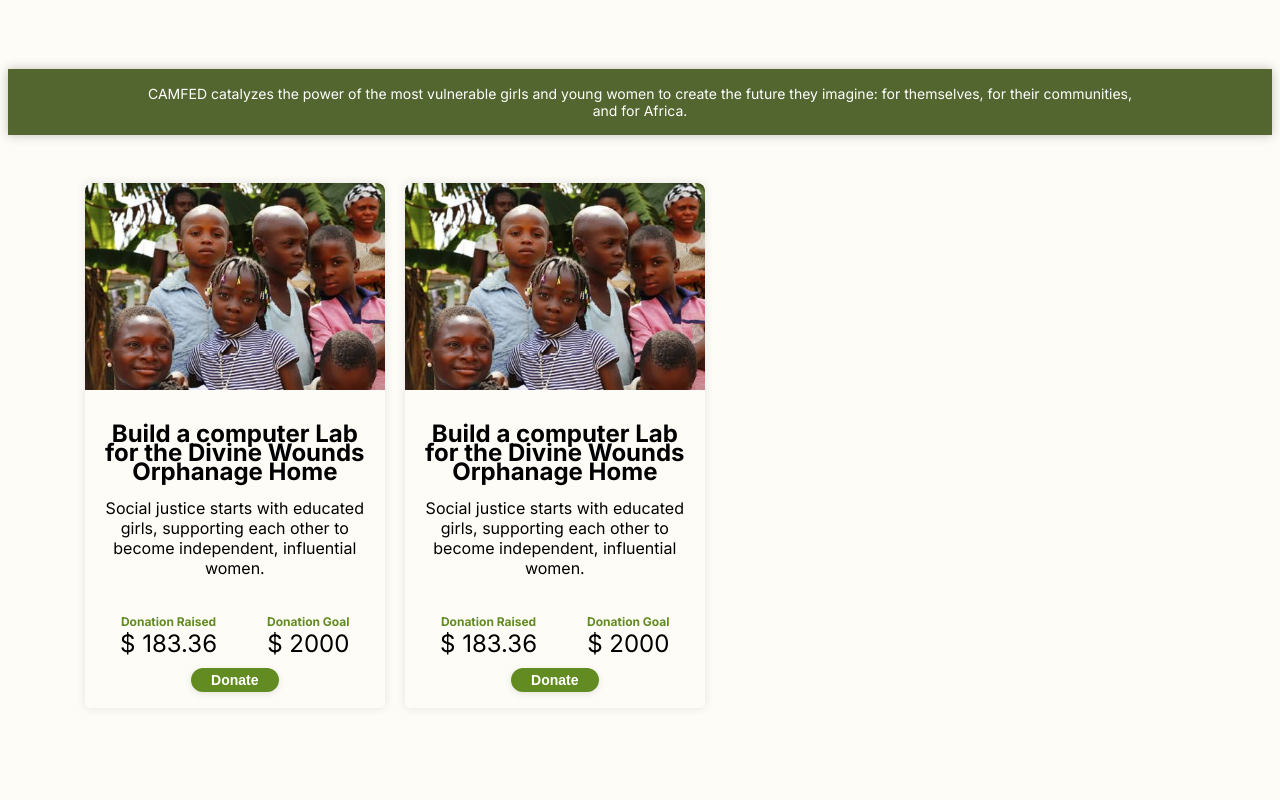
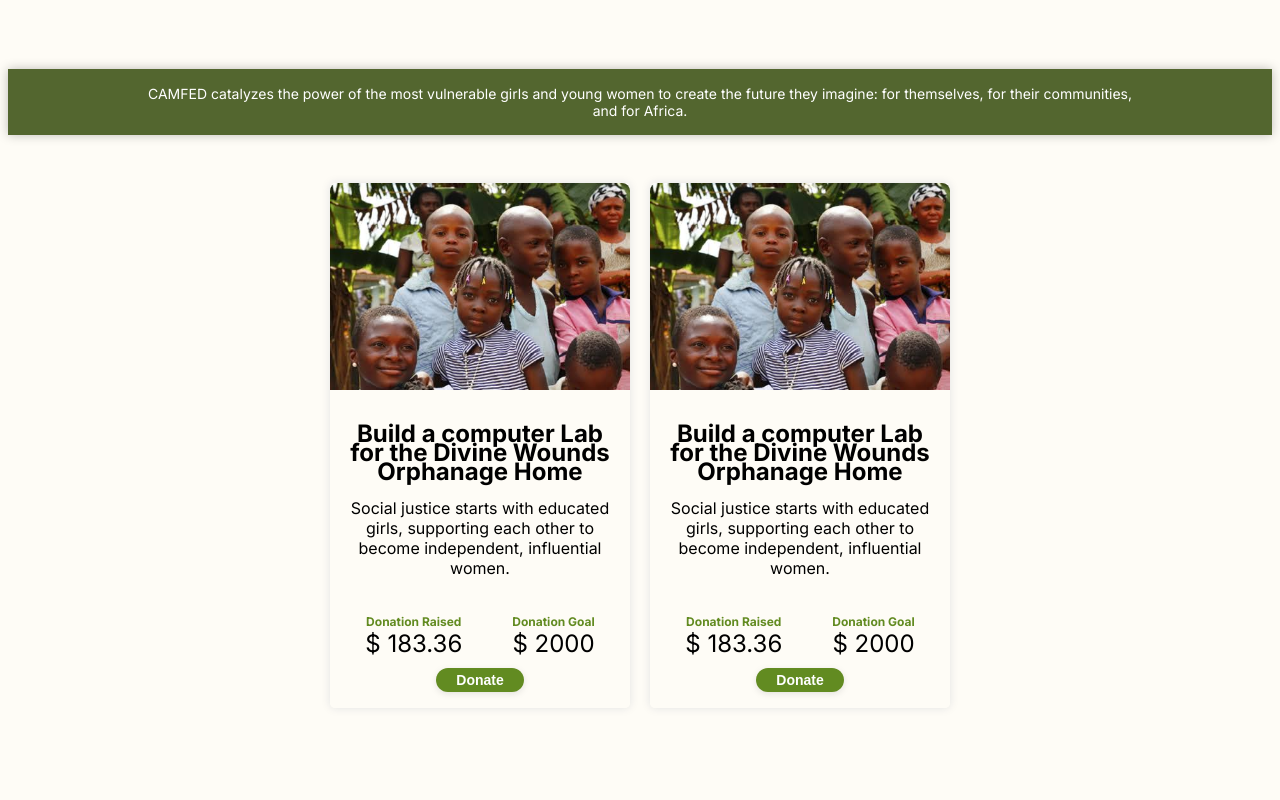
Before and after one commit to kyraezikeuzor/Omelora-Website, a Next.js app: page /our-work in a window 1280 px wide. Shown: the part 400-1200 px from the top of the page. Built offline with nearby package versions, Linux system fonts and the light colour scheme; a web font is replaced by a local one.

Commit message:
Aligned hero image to start

```diff
--- a/app/our-work/page.module.css
+++ b/app/our-work/page.module.css
@@ -7,6 +7,8 @@
 .campaigns {
     display: flex;
     flex-direction: row;
+    align-items: center;
+    justify-content: center;
     flex-wrap: wrap;
     gap: 20px;
     padding: 6vh 6vw;
--- a/components/Home/Hero.module.css
+++ b/components/Home/Hero.module.css
@@ -50,8 +50,7 @@
         order: 1;
         width: 326px;
         height: 201px;
-        align-self: center;
-        justify-self: center;
+        align-self: flex-start;
         padding: 0;
         margin: 0;
     }
```
